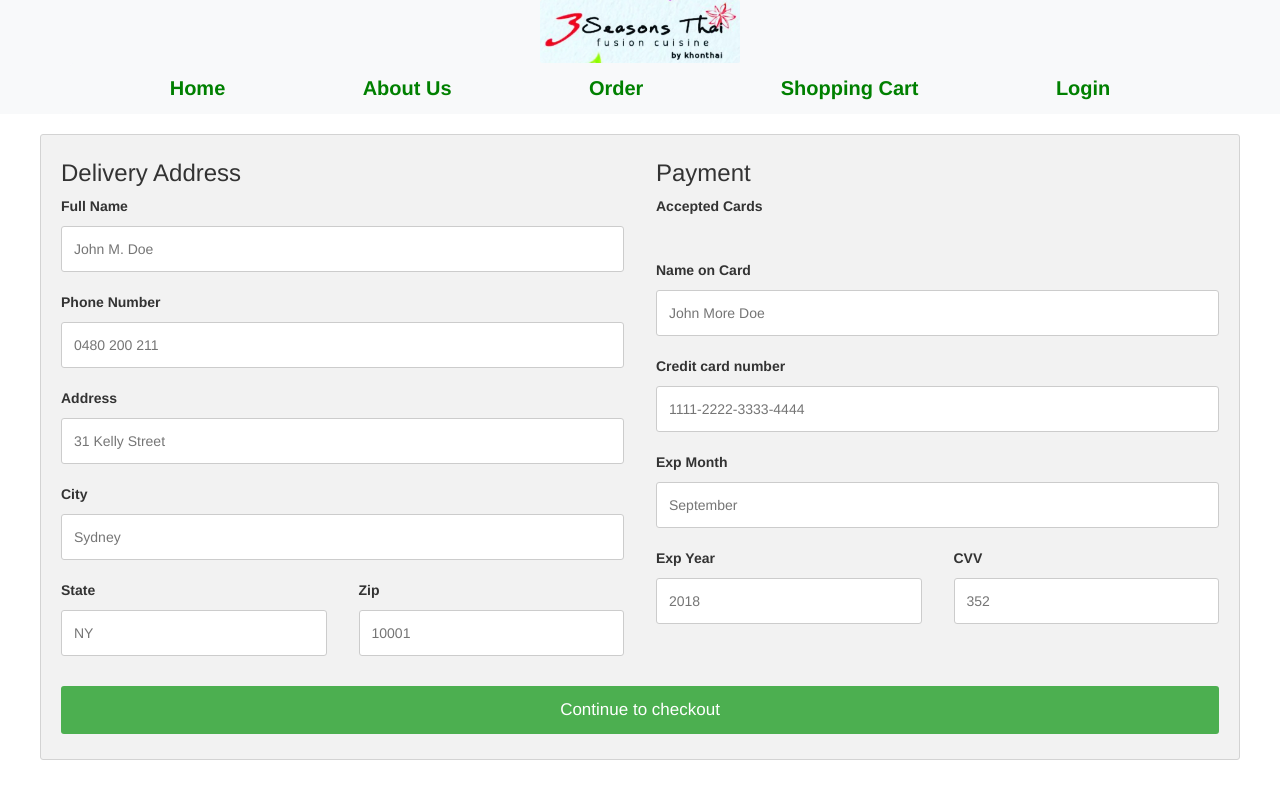
After one commit to royfa28/external-Project, a PHP site: page /payment.php in a window 1280 px wide. The commit adds this page. Run offline with PHP 8.4, Linux system fonts and the light colour scheme; some libraries are stand-ins or nearby versions.

Commit message:
Payment form

```diff
--- /dev/null
+++ b/css/payment.css
@@ -0,0 +1,87 @@
+.payment_row {
+    display: -ms-flexbox; /* IE10 */
+    display: flex;
+    -ms-flex-wrap: wrap; /* IE10 */
+    flex-wrap: wrap;
+    margin: 0 -16px;
+  }
+
+  .col-25 {
+    -ms-flex: 25%; /* IE10 */
+    flex: 25%;
+  }
+
+  .col-50 {
+    -ms-flex: 50%; /* IE10 */
+    flex: 50%;
+  }
+
+  .col-75 {
+    -ms-flex: 75%; /* IE10 */
+    flex: 75%;
+  }
+
+  .col-25,
+  .col-50,
+  .col-75 {
+    padding: 0 16px;
+  }
+
+  .payment_container {
+    background-color: #f2f2f2;
+    padding: 5px 20px 15px 20px;
+    border: 1px solid lightgrey;
+    border-radius: 3px;
+    width: 1200px;
+    margin: 0 auto;
+  }
+
+  input[type=text] {
+    width: 100%;
+    margin-bottom: 20px;
+    padding: 12px;
+    border: 1px solid #ccc;
+    border-radius: 3px;
+  }
+
+  label {
+    margin-bottom: 10px;
+    display: block;
+  }
+
+  .icon-container {
+    margin-bottom: 20px;
+    padding: 7px 0;
+    font-size: 24px;
+  }
+
+  .btn {
+    background-color: #4CAF50;
+    color: white;
+    padding: 12px;
+    margin: 10px 0;
+    border: none;
+    width: 100%;
+    border-radius: 3px;
+    cursor: pointer;
+    font-size: 17px;
+  }
+
+  .btn:hover {
+    background-color: #45a049;
+  }
+
+  span.price {
+    float: right;
+    color: grey;
+  }
+
+  /* Responsive layout - when the screen is less than 800px wide, make the two columns stack on top of each other instead of next to each other (and change the direction - make the "cart" column go on top) */
+  @media (max-width: 800px) {
+    .row {
+      flex-direction: column-reverse;
+    }
+    .col-25 {
+      margin-bottom: 20px;
+    }
+  }
--- /dev/null
+++ b/payment.php
@@ -0,0 +1,20 @@
+<?php
+
+require('vendor/autoload.php');
+
+
+// Initialise twig
+//$loader = new \Twig\Loader\FilesystemLoader('templates');
+$loader = new Twig_Loader_Filesystem('templates');
+
+//create twig environment
+$twig = new Twig_Environment($loader);
+
+//load a twig template
+$template = $twig -> load('payment.twig');
+
+//pass values to twig
+echo $template -> render([
+
+]);
+?>
--- /dev/null
+++ b/templates/payment.twig
@@ -0,0 +1,82 @@
+<!doctype html>
+<html>
+    {% include 'partials/head.twig' %}
+    <head>
+        <link rel="stylesheet" href="css/payment.css">
+    </head>
+    <body>
+    {% include 'partials/navigation.twig' %}
+        <main class="container-fluid">
+            <div class="payment_row">
+                <div class="col-75">
+                    <div class="payment_container">
+                        <form action="/action_page.php">
+
+                            <div class="payment_row">
+                                <div class="col-50">
+                                    <h3>Delivery Address</h3>
+
+                                    <label for="fname"><i class="fa fa-user"></i> Full Name</label>
+                                    <input type="text" id="fname" name="firstname" placeholder="John M. Doe">
+
+                                    <label for="email"><i class="fa fa-envelope"></i> Phone Number</label>
+                                    <input type="text" id="email" name="email" placeholder="0480 200 211">
+
+                                    <label for="adr"><i class="fa fa-address-card-o"></i> Address</label>
+                                    <input type="text" id="adr" name="address" placeholder="31 Kelly Street">
+
+                                    <label for="city"><i class="fa fa-institution"></i> City</label>
+                                    <input type="text" id="city" name="city" placeholder="Sydney">
+
+                                    <div class="payment_row">
+                                        <div class="col-50">
+                                        <label for="state">State</label>
+                                        <input type="text" id="state" name="state" placeholder="NY">
+                                        </div>
+
+                                        <div class="col-50">
+                                        <label for="zip">Zip</label>
+                                        <input type="text" id="zip" name="zip" placeholder="10001">
+                                        </div>
+                                    </div>
+                                </div>
+
+                                <div class="col-50">
+                                    <h3>Payment</h3>
+                                    <label for="fname">Accepted Cards</label>
+                                        <div class="icon-container">
+                                            <i class="fa fa-cc-visa" style="color:navy;"></i>
+                                            <i class="fa fa-cc-amex" style="color:blue;"></i>
+                                            <i class="fa fa-cc-mastercard" style="color:red;"></i>
+                                            <i class="fa fa-cc-discover" style="color:orange;"></i>
+                                        </div>
+
+                                    <label for="cname">Name on Card</label>
+                                    <input type="text" id="cname" name="cardname" placeholder="John More Doe">
+                                    <label for="ccnum">Credit card number</label>
+                                    <input type="text" id="ccnum" name="cardnumber" placeholder="1111-2222-3333-4444">
+                                    <label for="expmonth">Exp Month</label>
+                                    <input type="text" id="expmonth" name="expmonth" placeholder="September">
+
+                                    <div class="payment_row">
+                                        <div class="col-50">
+                                            <label for="expyear">Exp Year</label>
+                                            <input type="text" id="expyear" name="expyear" placeholder="2018">
+                                        </div>
+
+                                        <div class="col-50">
+                                            <label for="cvv">CVV</label>
+                                            <input type="text" id="cvv" name="cvv" placeholder="352">
+                                        </div>
+                                    </div>
+                                </div>
+                            </div>
+
+                            <input type="submit" value="Continue to checkout" class="btn">
+                        </form>
+                    </div>
+                </div>
+            </div>
+        </main>
+    </body>
+</html>
```
Also changed, not shown: templates/order.twig (+5 -5 lines).
